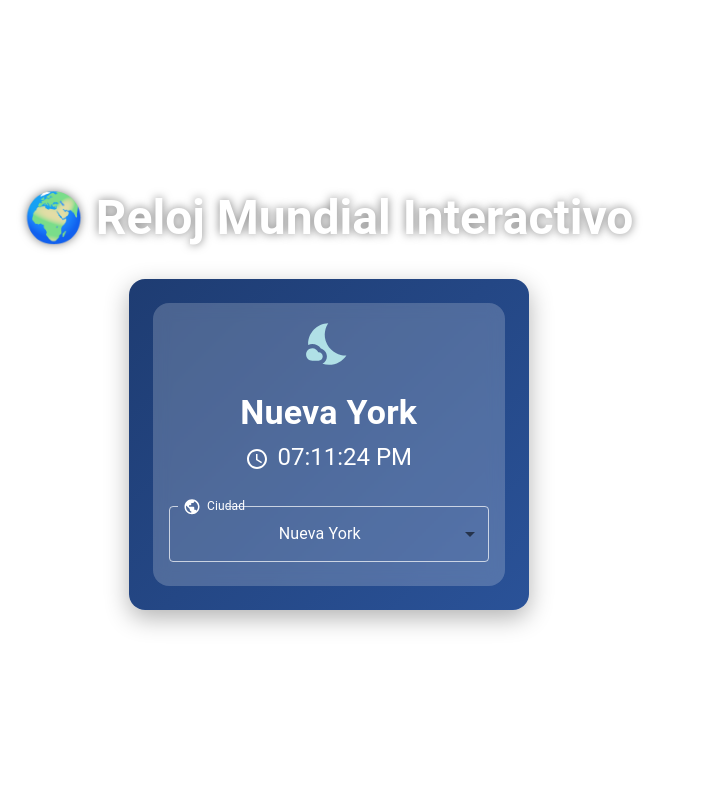
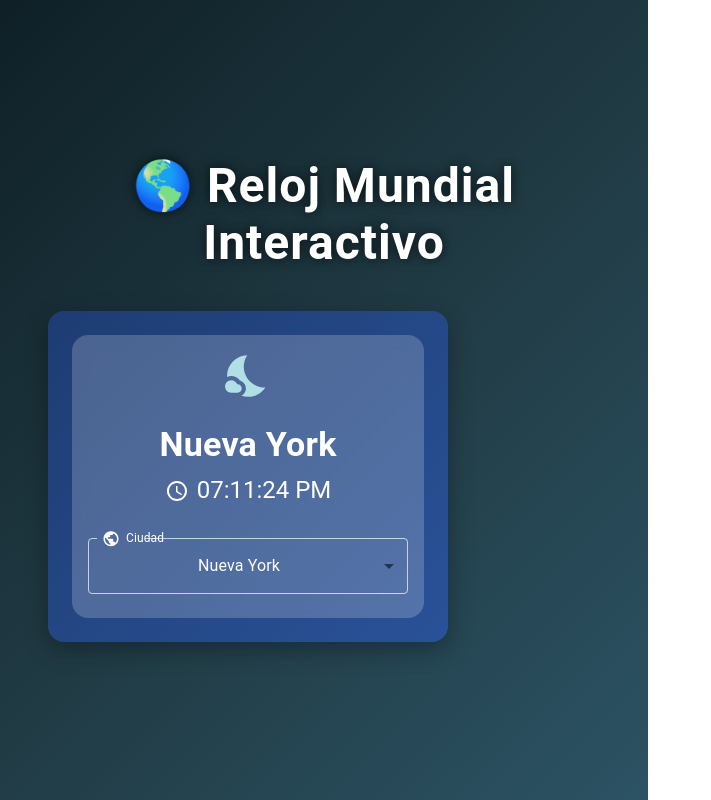
Before and after one commit to Patogol35/horamundial, a React (Vite) app: page / in a window 1280 px wide. Shown: the whole page, without its empty margins (0-711 px from the left). Built offline with nearby package versions, Linux system fonts and the light colour scheme.

Commit message:
Refactor App component layout and styles

```diff
--- a/src/App.jsx
+++ b/src/App.jsx
@@ -1,36 +1,41 @@
 import React from "react";
+import { CssBaseline, Container, Typography, Box } from "@mui/material";
 import WorldClock from "./WorldClock";
-import { CssBaseline, Container, Typography } from "@mui/material";
 
 export default function App() {
   return (
     <>
       <CssBaseline />
-      <Container
-        maxWidth="md"
+      <Box
         sx={{
+          minHeight: "100vh",
+          background: "linear-gradient(135deg, #0f2027, #203a43, #2c5364)",
           display: "flex",
           flexDirection: "column",
           alignItems: "center",
           justifyContent: "center",
-          minHeight: "100vh",
+          textAlign: "center",
+          p: 3,
         }}
       >
+        <Container maxWidth="sm">
           <Typography
             variant="h3"
             component="h1"
             gutterBottom
             sx={{
-            fontWeight: "bold",
-            color: "#fff",
-            textShadow: "0px 0px 10px rgba(0,0,0,0.5)",
-            mb: 4,
+              fontWeight: 700,
+              color: "white",
+              textShadow: "0px 0px 12px rgba(0,0,0,0.7)",
+              letterSpacing: 1,
+              mb: 5,
             }}
           >
-          🌍 Reloj Mundial Interactivo
+            🌎 Reloj Mundial Interactivo
           </Typography>
           <WorldClock />
         </Container>
+      </Box>
     </>
   );
 }
```
Lines whose indentation alone changed are shown as unchanged.
